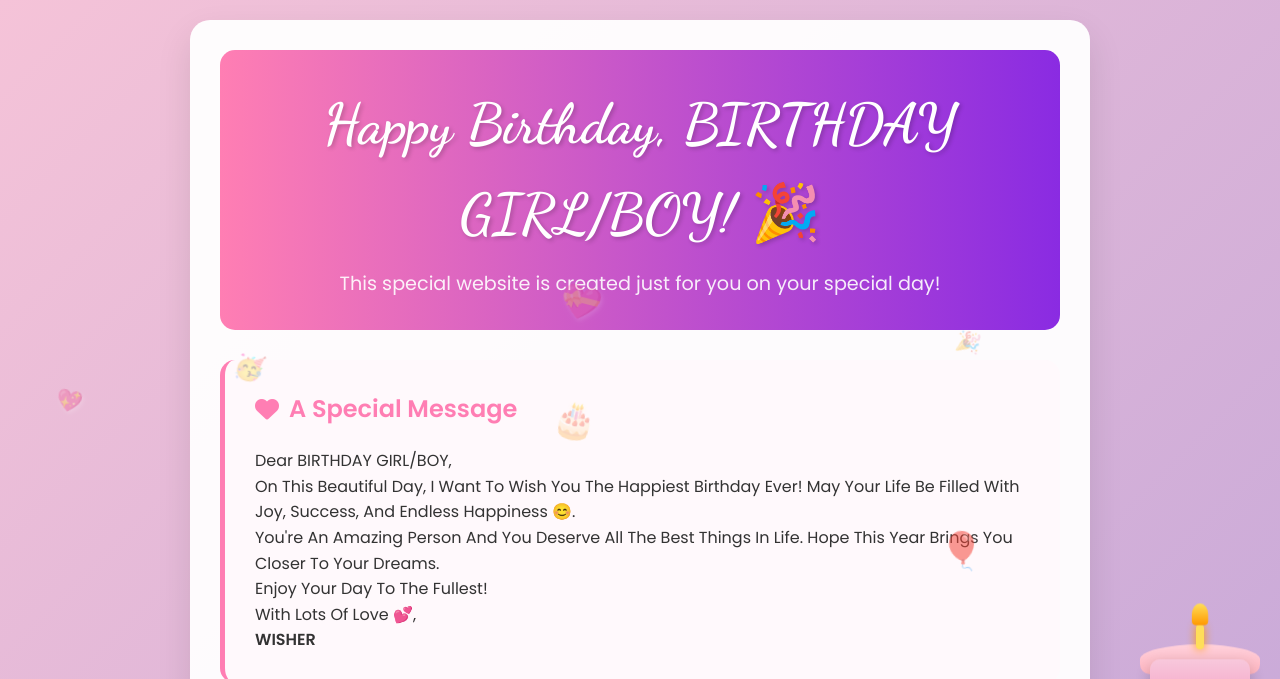
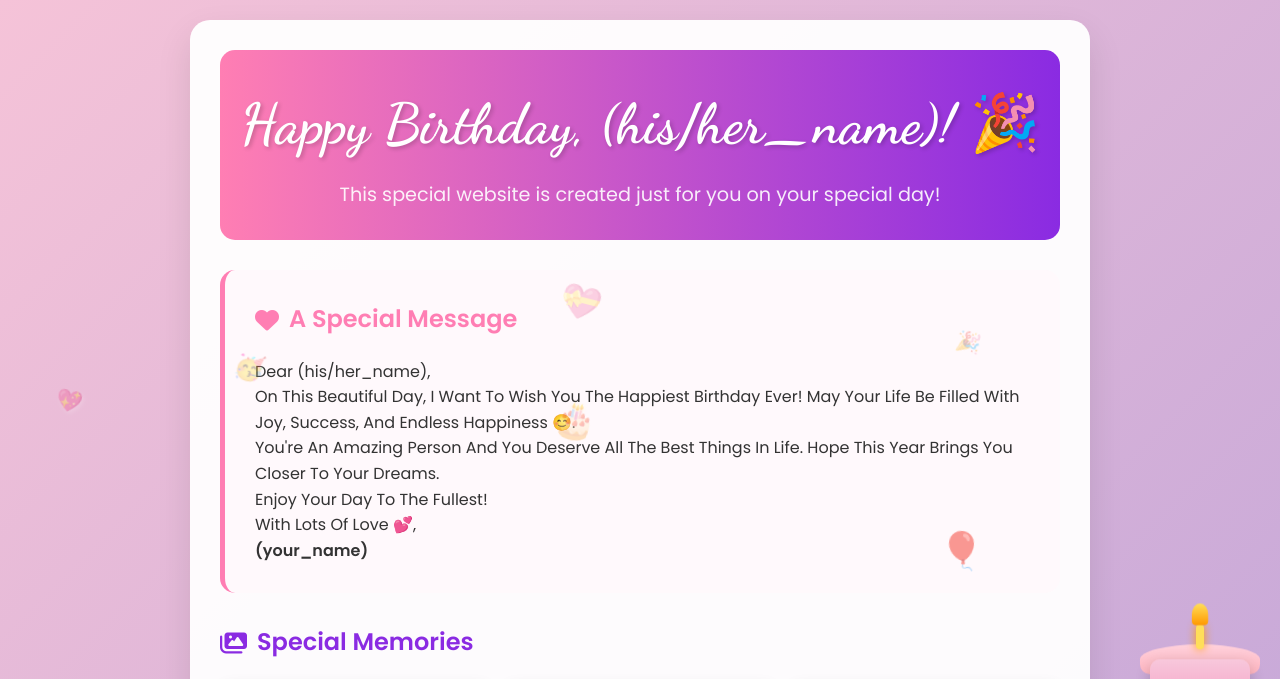
Before and after one commit to DevilRexxx/Birthday, a plain HTML site: page index.html in a window 1280 px wide. Shown: the top 679 px of the page. Drawn offline with Linux system fonts and the light colour scheme.

Commit message:
Update index.html

```diff
--- a/index.html
+++ b/index.html
@@ -584,8 +584,8 @@
     <script>
         // ================= CONFIGURATION =================
         // CHANGE THESE TWO LINES WITH YOUR NAMES
-        const crushName = "BIRTHDAY GIRL/BOY";    // Put her name here
-        const yourName = "WISHER";     // Put your name here
+        const crushName = "(his/her_name)";    // Put her name here
+        const yourName = "(your_name)";     // Put your name here
 
         // CHANGE THIS WITH YOUR EMAIL (for receiving messages)
         const yourEmail = "luckynoob772@gmail.com"; // Put your email here
```
